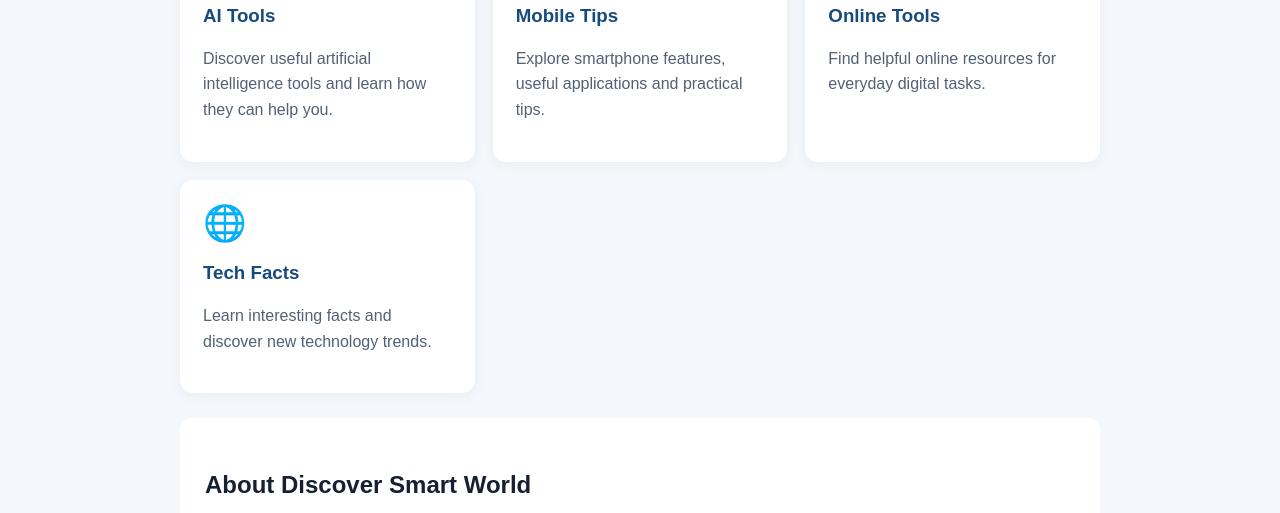
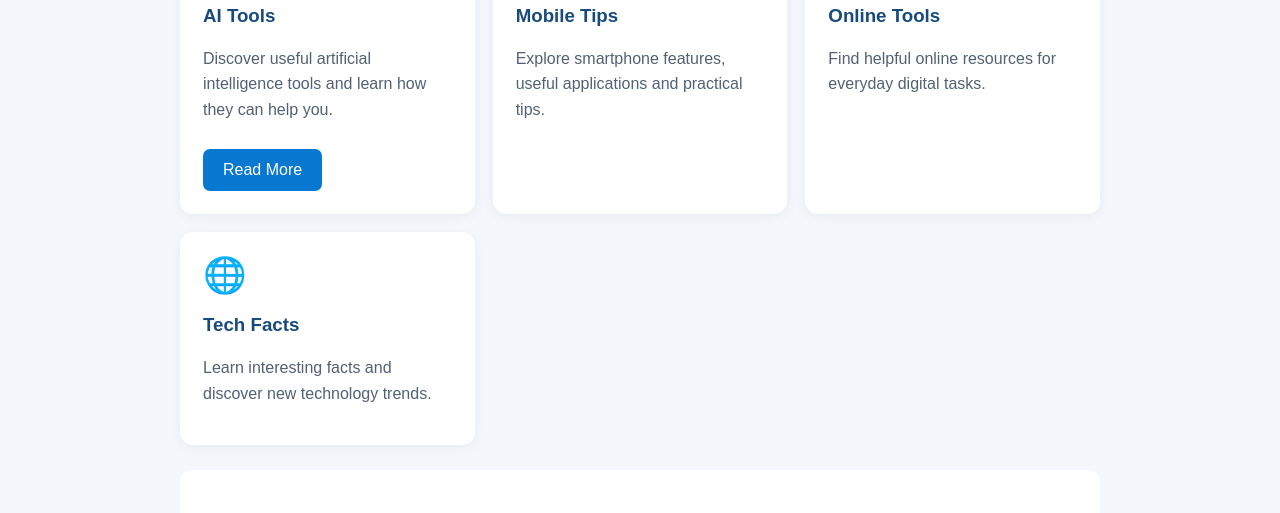
Before and after one commit to mdbipulsarker543-cpu/discover-smart-world, a plain HTML site: page index.html in a window 1280 px wide. Shown: the part 587-1100 px from the top of the page. Drawn offline with Linux system fonts and the light colour scheme.

Commit message:
Update index.html

```diff
--- a/index.html
+++ b/index.html
@@ -61,11 +61,14 @@ footer a{color:white;margin:8px}
 <main class="container">
 <h2 class="section-title" id="discover">Explore Our Topics</h2>
 <div class="cards">
+
 <div class="card">
 <div class="emoji">🤖</div>
 <h3>AI Tools</h3>
 <p>Discover useful artificial intelligence tools and learn how they can help you.</p>
+<a class="btn" href="ai-tools.html">Read More</a>
 </div>
+
 <div class="card">
 <div class="emoji">📱</div>
 <h3>Mobile Tips</h3>
```
